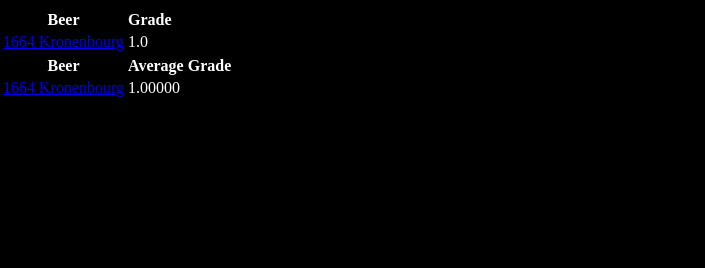
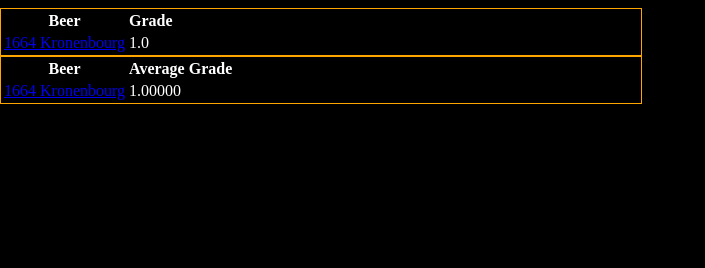
Before and after one commit to Mino1289/BeerAdvisor, a PHP site: page /beersort.php in a window 1280 px wide. Shown: the part 66-334 px from the top of the page, without its empty margins (0-705 px from the left). Run offline with PHP 8.4, Linux system fonts and the light colour scheme; a user stored in the database is signed in; data comes from the database, SQL or seed files in the repository; tables that the repository leaves empty hold one stand-in row (values such as "Sample post"); style sheets or scripts are compiled from the project's sources.

Commit message:
Continue check-up project

```diff
--- a/css/sort.scss
+++ b/css/sort.scss
@@ -6,3 +6,15 @@
     display: flex;
     flex-direction: column;
 }
+
+.table1
+{
+    border: 1px solid orange;
+    width: 50%;
+}
+
+.table2
+{
+    border: 1px solid orange;
+    width: 50%;
+}
```
Also changed, not shown: beersort.php (+9 -3 lines), css/user.scss (+8 -2 lines), userinfo.php (+10 -8 lines).
